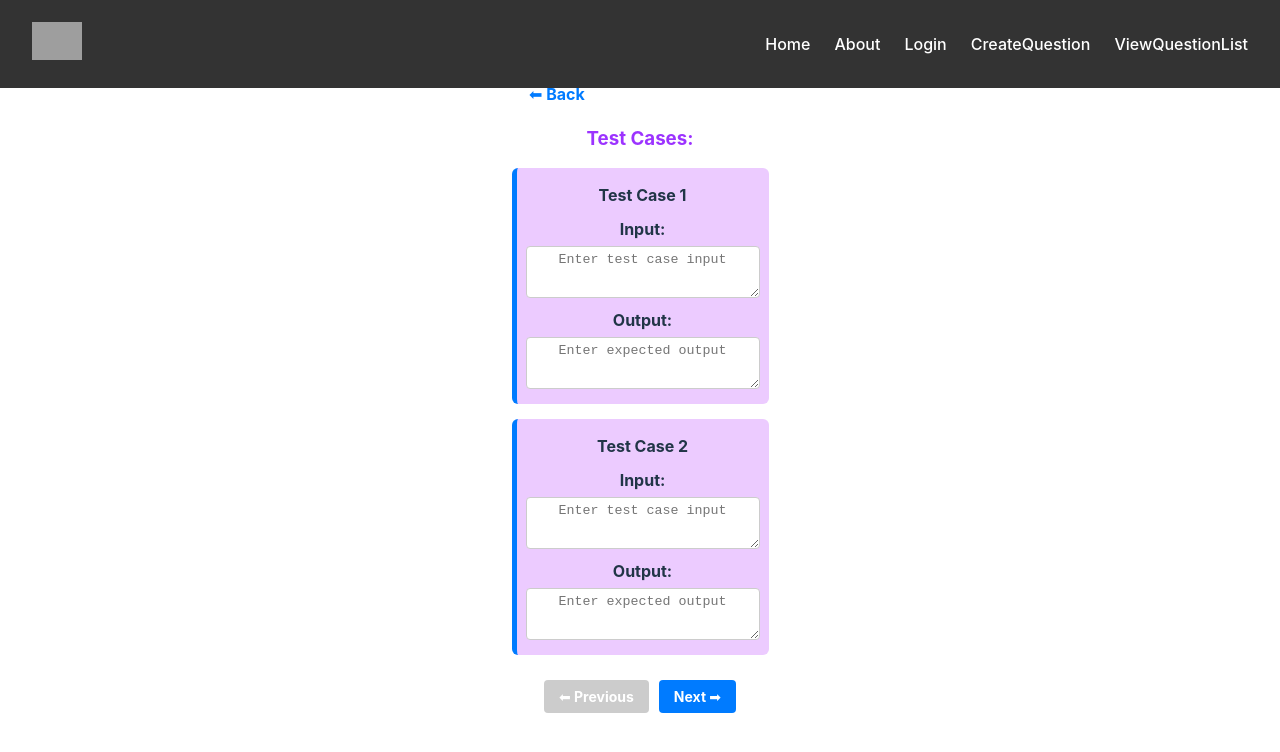
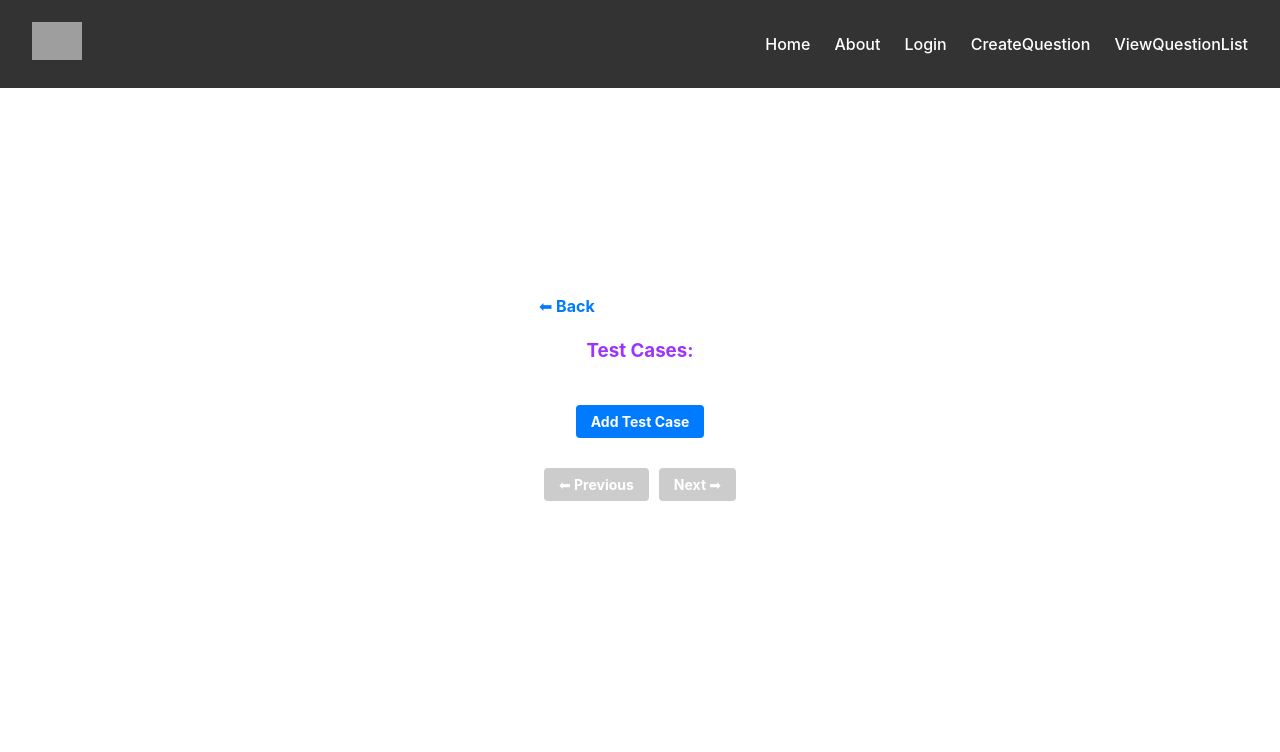
Before and after one commit to t1ww/SE65-Senior-project, a Vue app in the folder frontend/SE65-SENIOR-PROJECT/: page /test-case in a window 1280 px wide. Shown: the top 752 px of the page. Built offline with nearby package versions, Linux system fonts and the light colour scheme; grey boxes are pictures that could not be loaded.

Commit message:
updated TestCase

```diff
--- a/frontend/SE65-SENIOR-PROJECT/src/pages/TestCase.vue
+++ b/frontend/SE65-SENIOR-PROJECT/src/pages/TestCase.vue
@@ -1,13 +1,10 @@
 <script setup lang="ts">
 import { ref, computed } from "vue";
 
+// Initialize test cases as an empty array
 const questionData = ref({
   testCases: [
-    { input: "", output: "" },
-    { input: "", output: "" },
-    { input: "", output: "" },
-    { input: "", output: "" },
-    { input: "", output: "" }
+    // You can start with an empty array or add a default test case if needed
   ]
 });
 
@@ -29,6 +26,16 @@ const nextPage = () => {
 const prevPage = () => {
   if (currentPage.value > 0) {
     currentPage.value--;
+  }
+};
+
+// Function to add a new test case
+const addTestCase = () => {
+  questionData.value.testCases.push({ input: "", output: "" });
+
+  // Check if the new test case exceeds the current page limit and move to the next page if needed
+  if (questionData.value.testCases.length > (currentPage.value + 1) * itemsPerPage) {
+    currentPage.value++;
   }
 };
 </script>
@@ -57,6 +64,11 @@ const prevPage = () => {
       </div>
     </div>
 
+    <!-- Add Test Case button -->
+    <div class="add-button">
+      <button @click="addTestCase">Add Test Case</button>
+    </div>
+
     <div class="pagination">
       <button @click="prevPage" :disabled="currentPage === 0">⬅ Previous</button>
       <button @click="nextPage" :disabled="(currentPage + 1) * itemsPerPage >= questionData.testCases.length">Next ➡</button>
@@ -69,7 +81,6 @@ const prevPage = () => {
   max-width: 600px;
   margin: 0 auto;
   padding: 20px;
-
   text-align: center;
 }
 
@@ -95,7 +106,7 @@ h3 {
 }
 
 .test-case-list {
-  color: black-;
+  color: black;
   display: flex;
   flex-direction: column;
   gap: 15px;
@@ -134,6 +145,10 @@ textarea {
   text-align: center;
 }
 
+.add-button {
+  margin-top: 20px;
+}
+
 .pagination {
   display: flex;
   justify-content: center;
```
